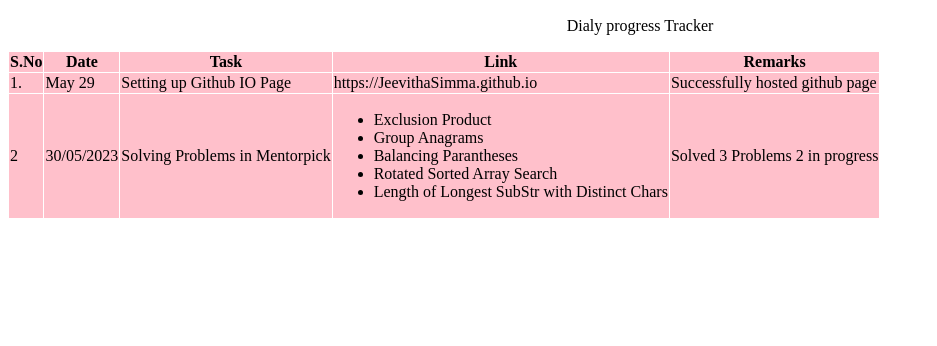
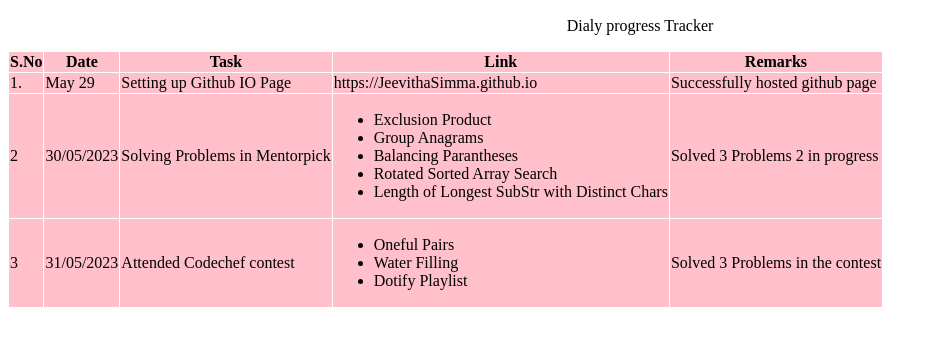
Before and after one commit to JeevithaSimma/JeevithaSimma.github.io, a plain HTML site: page index.html in a window 1280 px wide. Shown: the part 110-456 px from the top of the page, without its empty margins (0-937 px from the left). Drawn offline with Linux system fonts and the light colour scheme.

Commit message:
day 3 update

```diff
--- a/index.html
+++ b/index.html
@@ -40,6 +40,17 @@
             </ul></td>
             <td>Solved 3 Problems 2 in progress</td>
         </tr>
+        <tr>
+            <td>3</td>
+            <td>31/05/2023</td>
+            <td>Attended Codechef contest</td>
+            <td><ul>
+                <li>Oneful Pairs</li>
+                <li>Water Filling</li>
+                <li>Dotify Playlist</li>
+            </ul></td>
+            <td>Solved 3 Problems in the contest</td>
+        </tr>
     </table>
     <script src="script.js"></script>
 </body>
```
